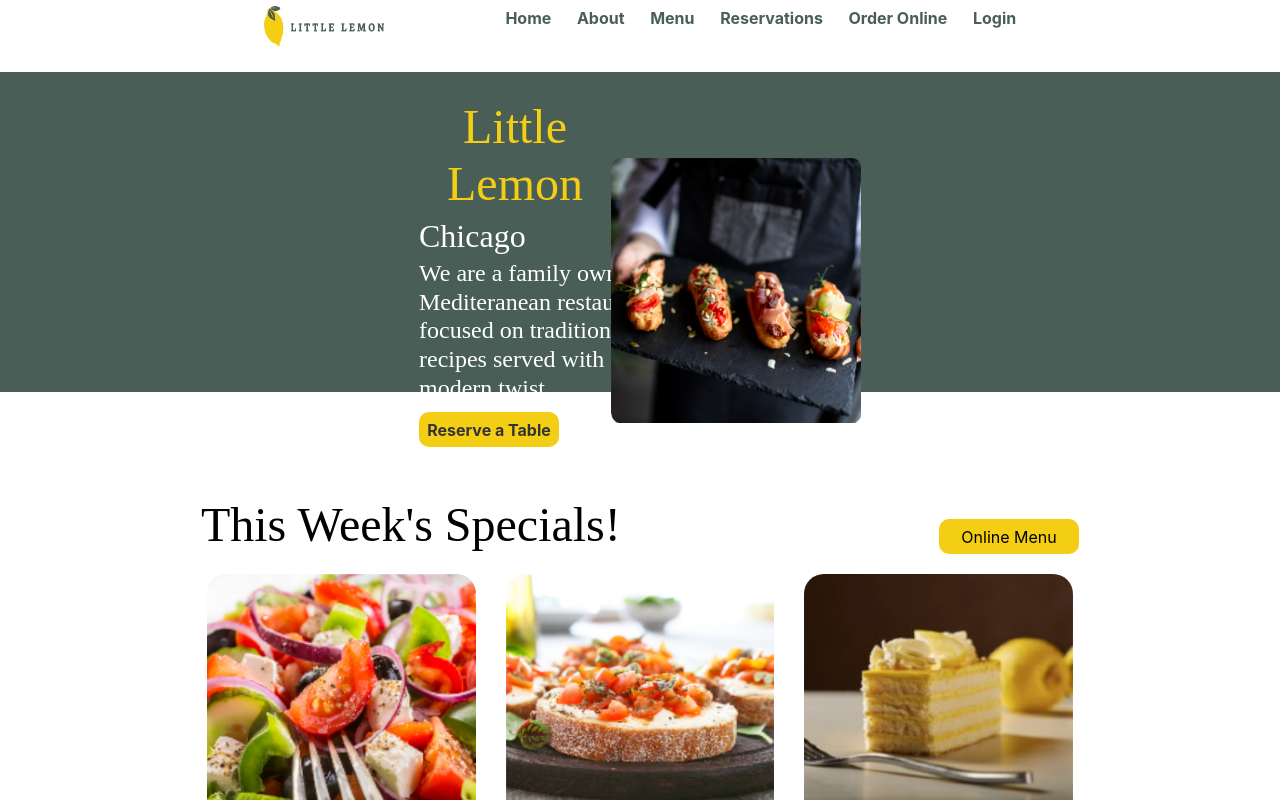
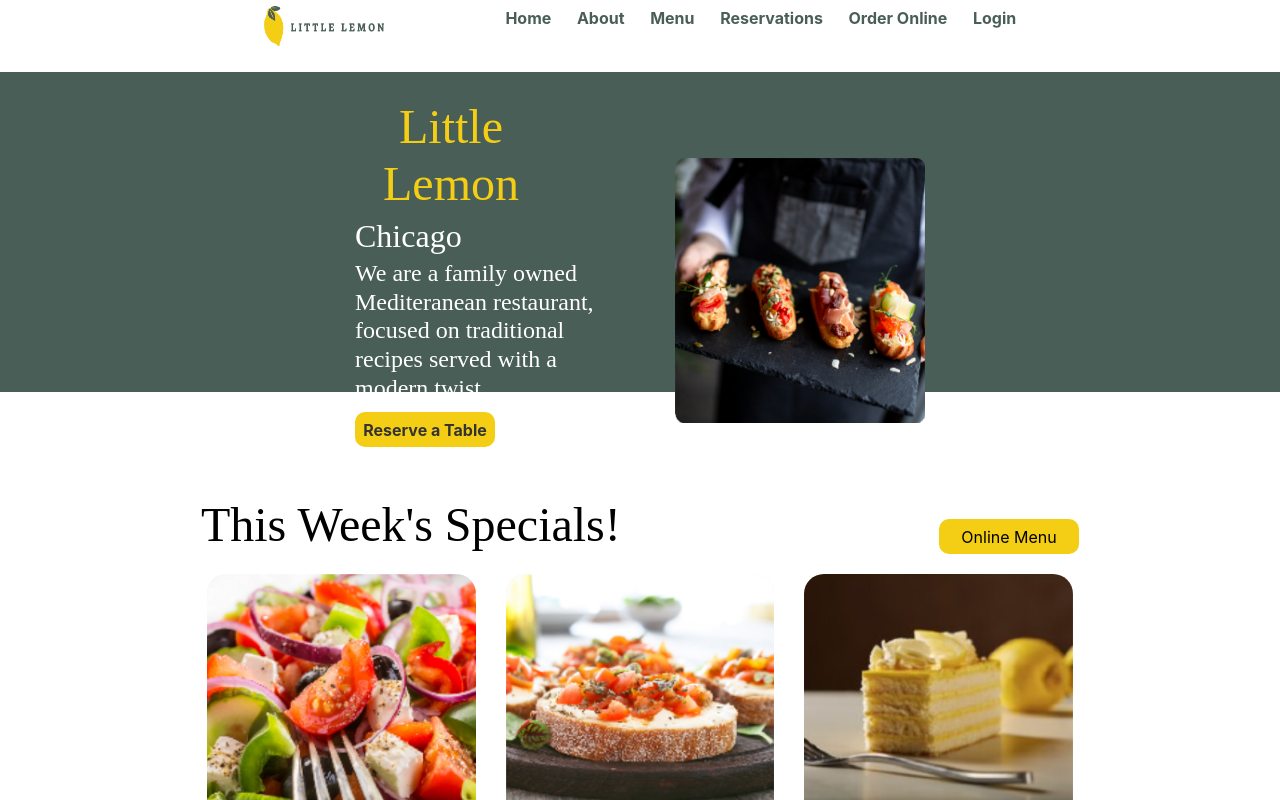
Before and after one commit to IanZGray/meat-capstone, a React (Create React App) app: page / in a window 1280 px wide. Shown: the top 800 px of the page. Built offline with nearby package versions, Linux system fonts and the light colour scheme; a web font is replaced by a local one.

Commit message:
hero image correction

```diff
--- a/src/App.css
+++ b/src/App.css
@@ -179,6 +179,7 @@ input:invalid {
   max-height: auto;
   margin-right: 10vw;
   margin-top: 2vh;
+  margin-left: 10vw;
 }
 
 .specialSection {
```
